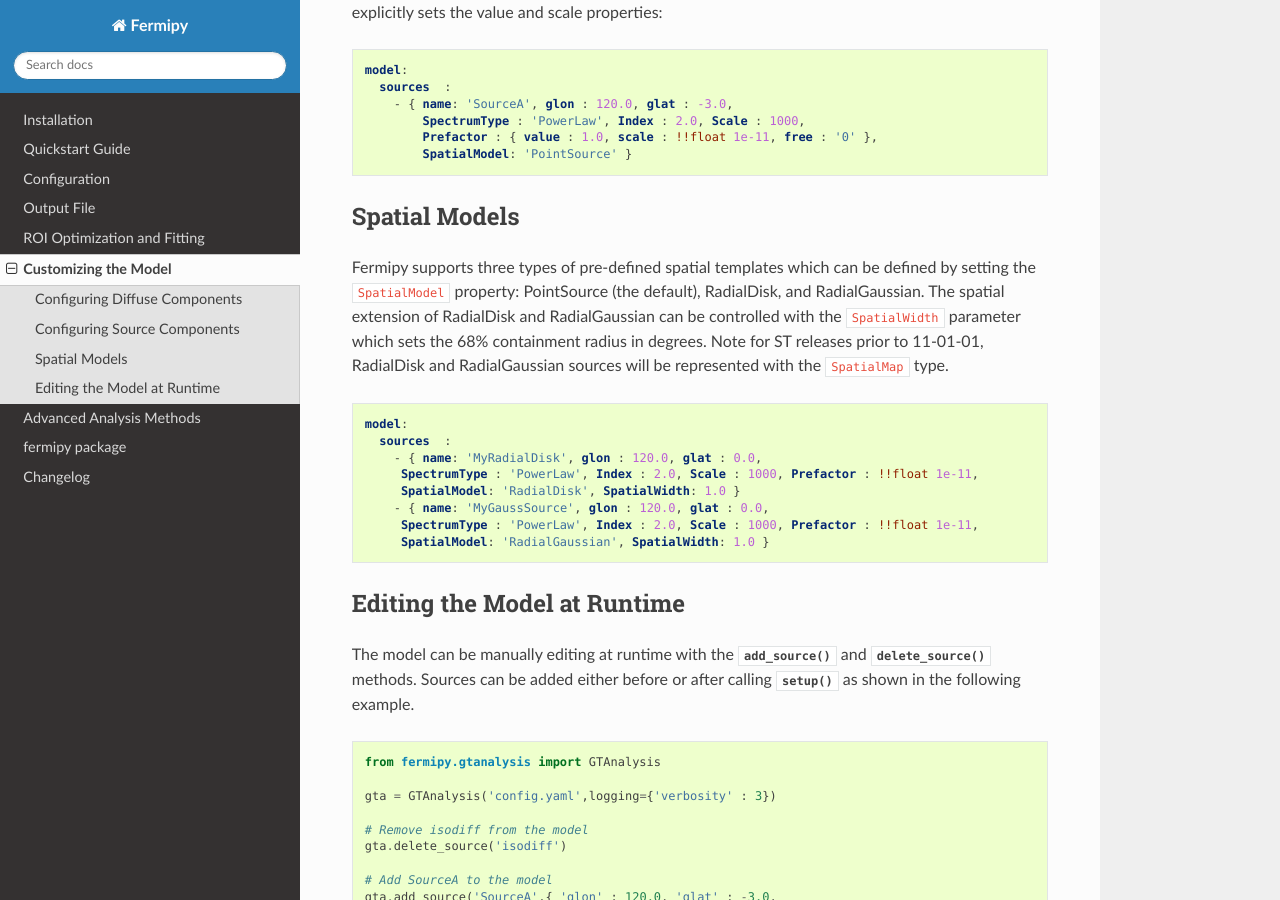
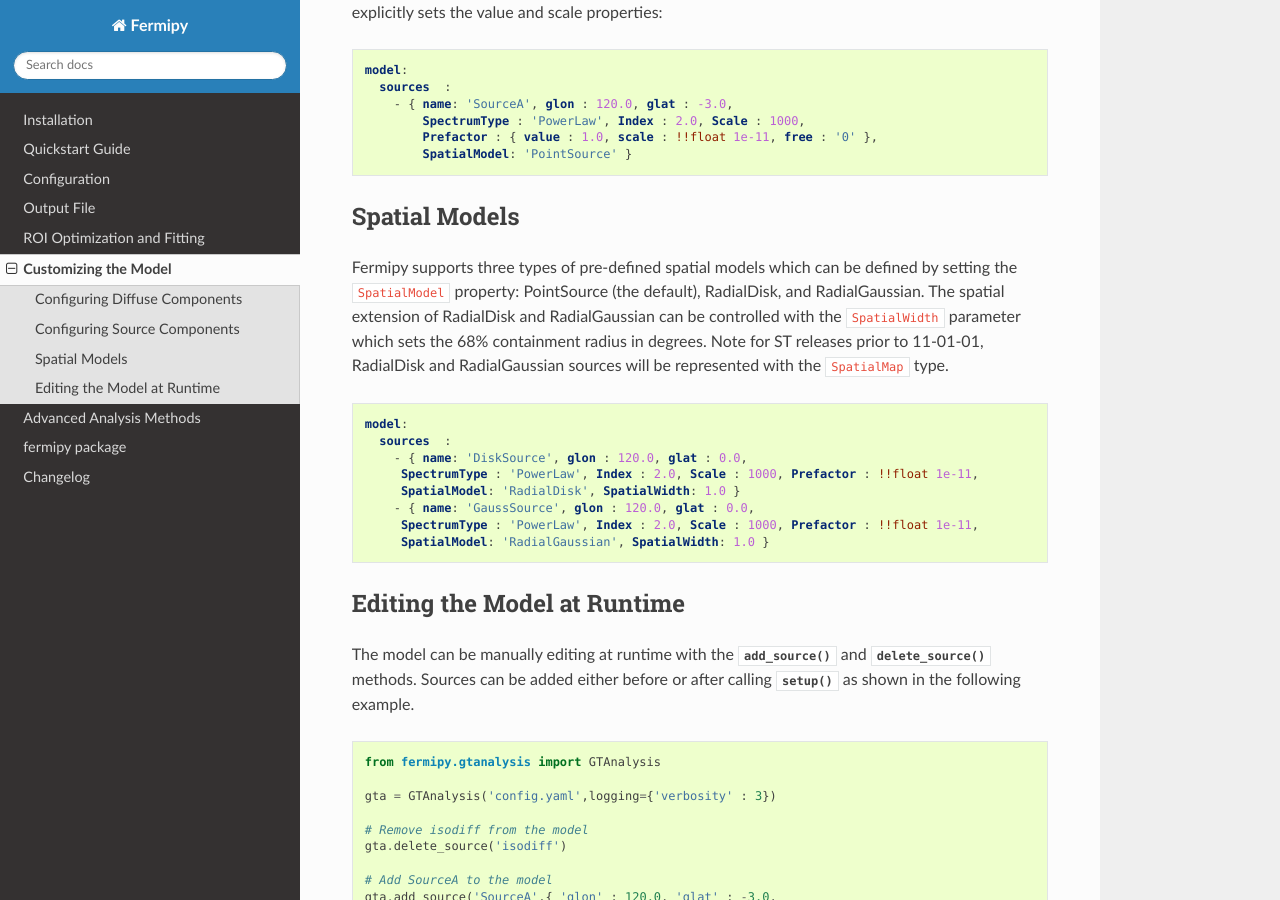
Before and after one commit to fermiPy/fermipy, a Sphinx documentation site: the page built from docs/model.rst, in a window 1280 px wide and 900 px high, scrolled down 1663 px. Built offline with Sphinx 7.4.7 and the Read the Docs theme 2.0.0, drawn with Linux system fonts in a browser that asks for light colours; the version number could not be read and is left out.

Commit message:
Tweak docs.

```diff
--- a/docs/model.rst
+++ b/docs/model.rst
@@ -105,7 +105,7 @@ sets the value and scale properties:
 Spatial Models
 --------------
 
-Fermipy supports three types of pre-defined spatial templates which
+Fermipy supports three types of pre-defined spatial models which
 can be defined by setting the ``SpatialModel`` property: PointSource
 (the default), RadialDisk, and RadialGaussian.  The spatial extension
 of RadialDisk and RadialGaussian can be controlled with the
@@ -118,10 +118,10 @@ type.
 
    model:
      sources  :
-       - { name: 'MyRadialDisk', glon : 120.0, glat : 0.0,
+       - { name: 'DiskSource', glon : 120.0, glat : 0.0,
         SpectrumType : 'PowerLaw', Index : 2.0, Scale : 1000, Prefactor : !!float 1e-11,
         SpatialModel: 'RadialDisk', SpatialWidth: 1.0 }
-       - { name: 'MyGaussSource', glon : 120.0, glat : 0.0,
+       - { name: 'GaussSource', glon : 120.0, glat : 0.0,
         SpectrumType : 'PowerLaw', Index : 2.0, Scale : 1000, Prefactor : !!float 1e-11,
         SpatialModel: 'RadialGaussian', SpatialWidth: 1.0 }
 
```
